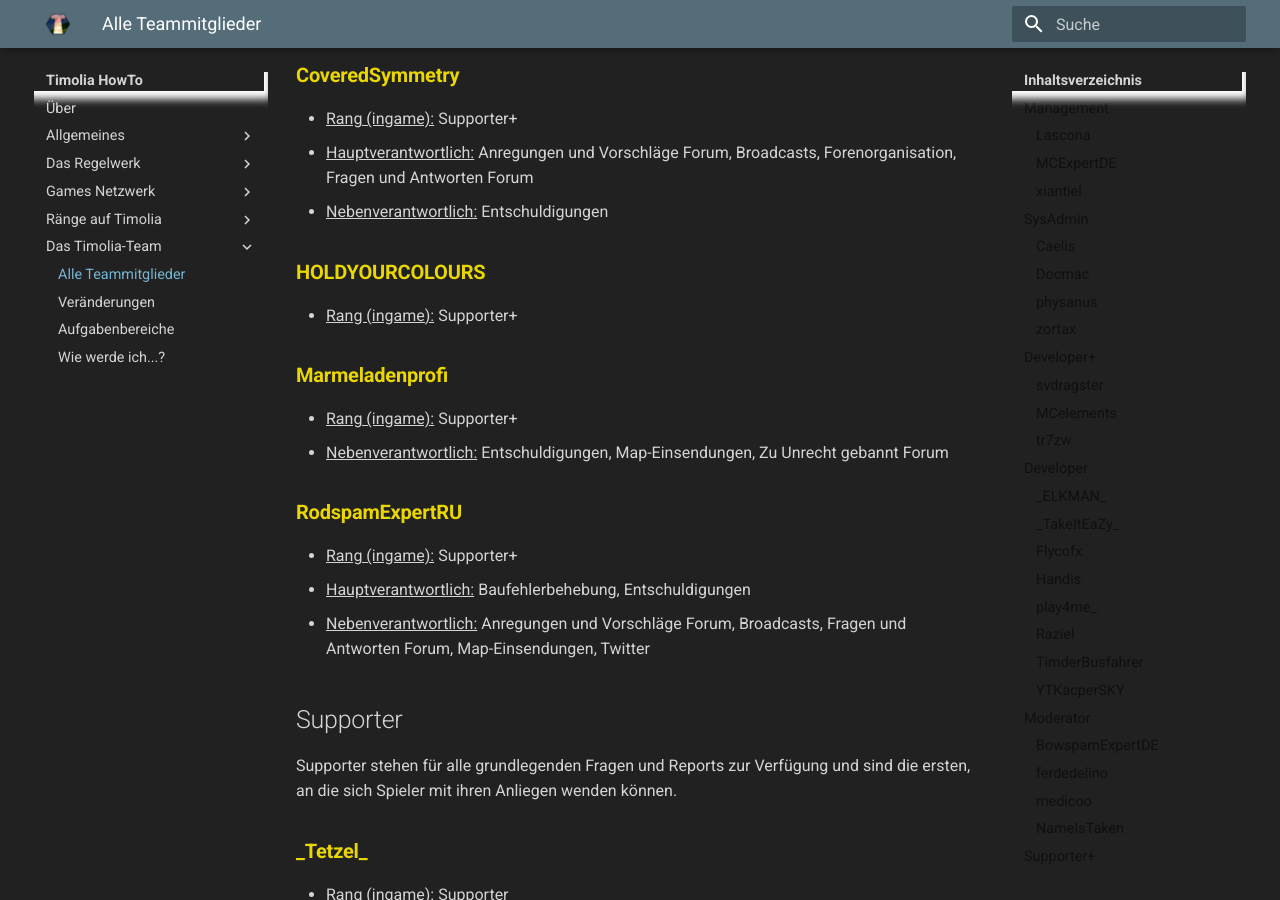
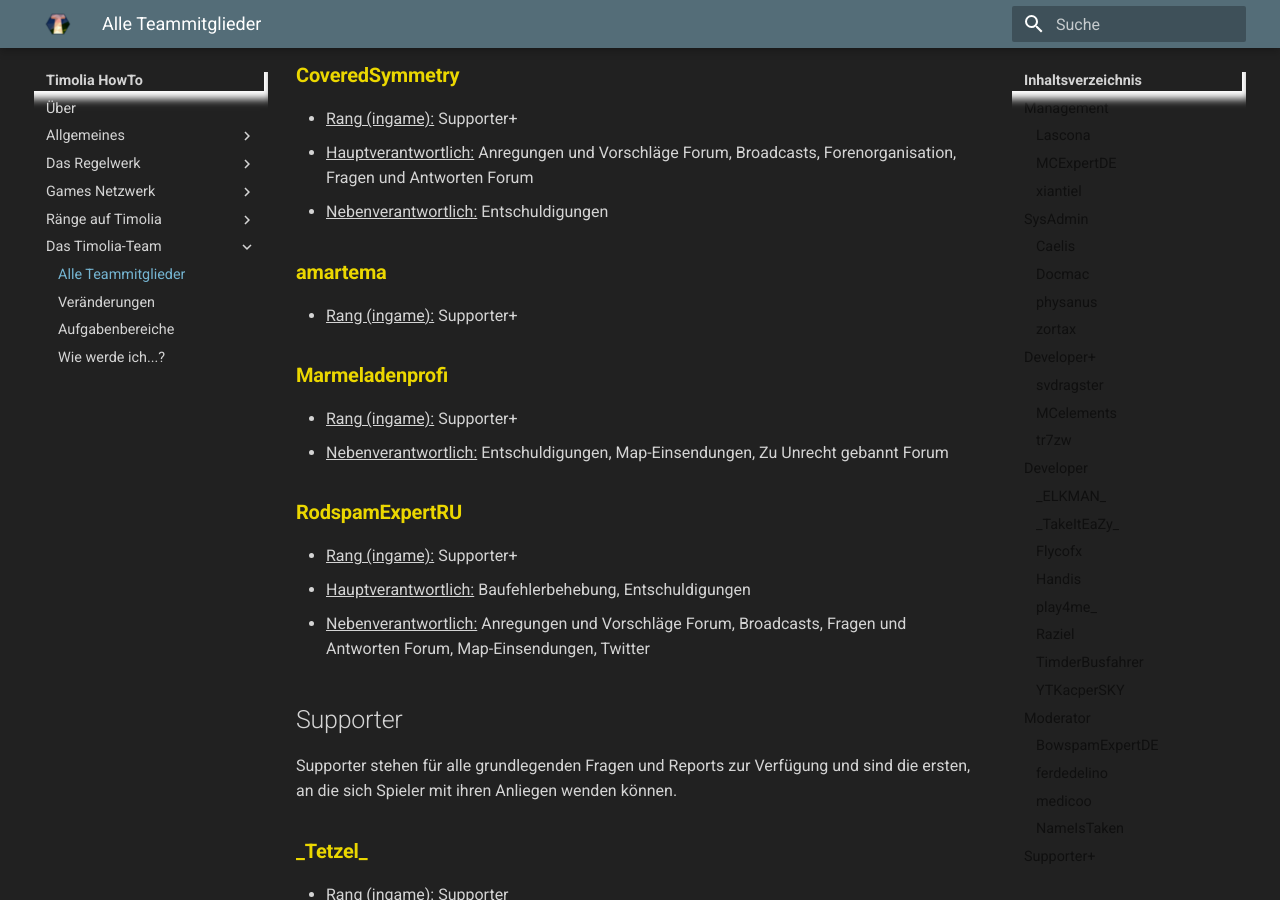
Before and after one commit to TimoliaDE/HowTo, an MkDocs documentation site: the page built from docs/team/members.md, in a window 1280 px wide and 900 px high, scrolled down 4790 px. Built offline with MkDocs 1.6.1 and Material for MkDocs 9.7.7, drawn with Linux system fonts in a browser that asks for light colours; old or Windows-style settings are respelled for this version of MkDocs.

Commit message:
HOLDYOURCOLOURS -> amartema

```diff
--- a/docs/team/members.md
+++ b/docs/team/members.md
@@ -150,7 +150,7 @@ Sie sind die ersten, an die sich Spieler mit ihren Anliegen wenden können.
 - <u>Hauptverantwortlich:</u> Anregungen und Vorschläge Forum, Broadcasts, Forenorganisation, Fragen und Antworten Forum
 - <u>Nebenverantwortlich:</u> Entschuldigungen
 
-### <strong><span class='supporter-plus'>HOLDYOURCOLOURS</span></strong>
+### <strong><span class='supporter-plus'>amartema</span></strong>
 - <u>Rang (ingame):</u> Supporter+
 
 ### <strong><span class='supporter-plus'>Marmeladenprofi</span></strong>
```
